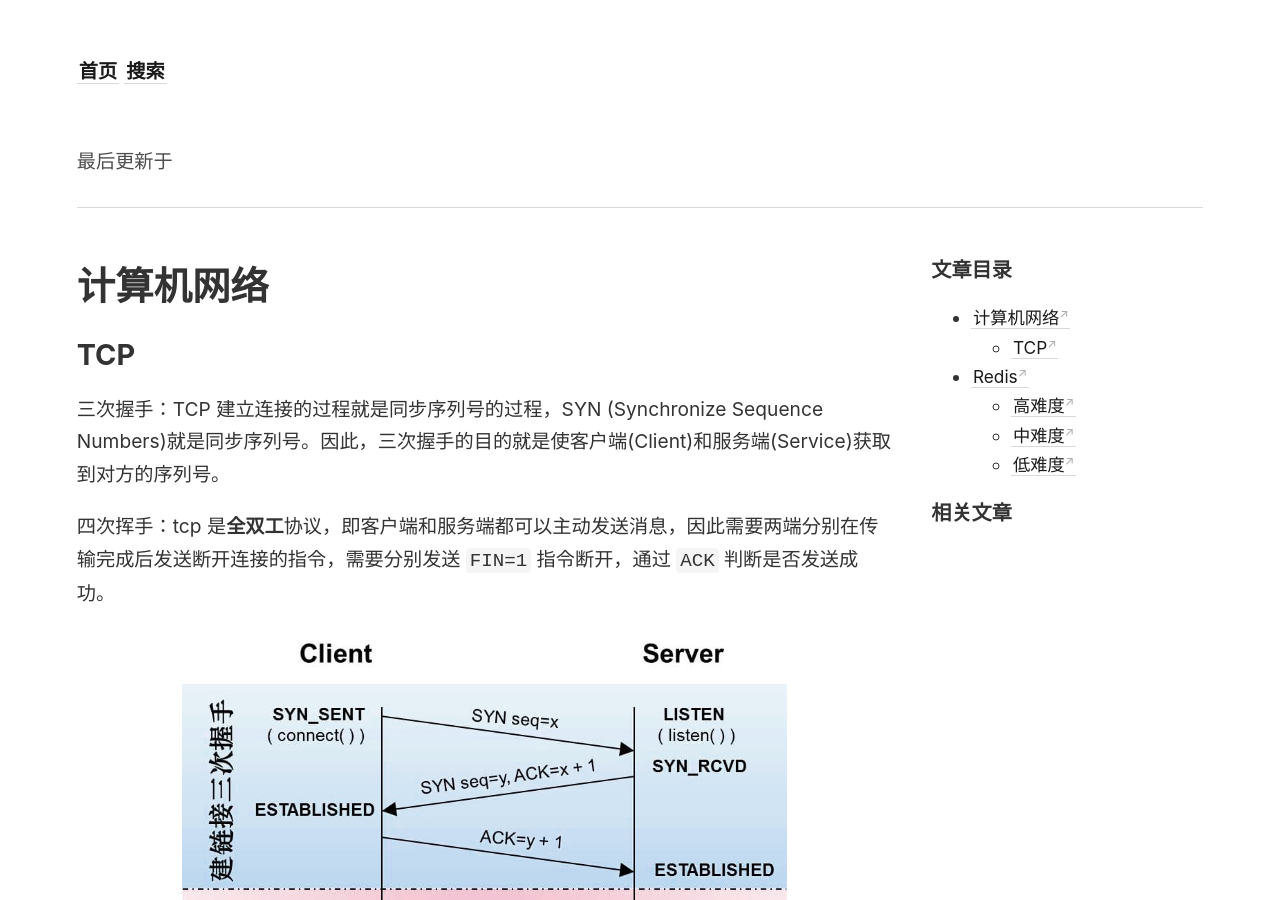
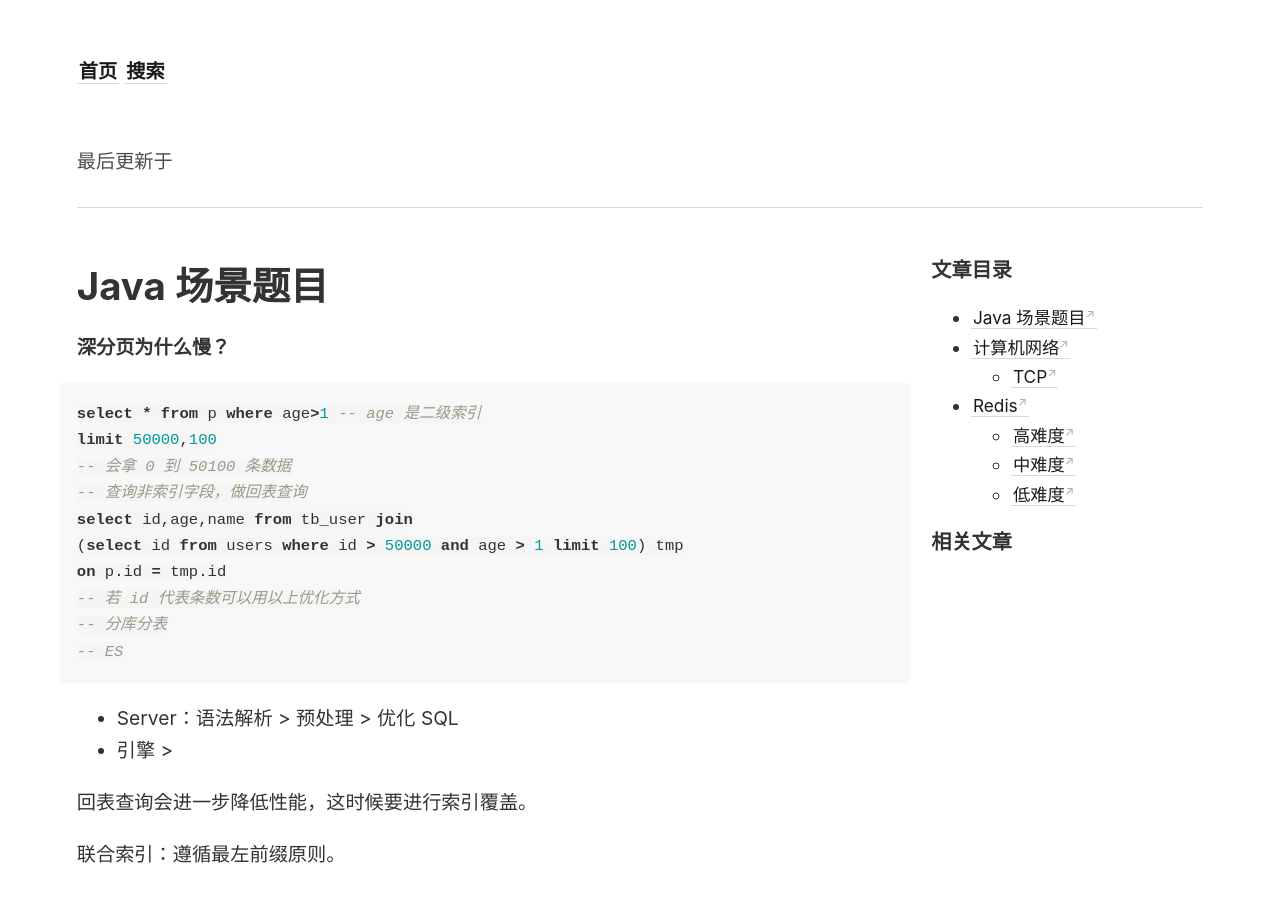
Before and after one commit to wingowen/digital-garden-jekyll, a Jekyll site: the page built from _notes/面试题目整理.md, in a window 1280 px wide and 900 px high. Built offline with Jekyll 4.4.1, drawn with Linux system fonts in a browser that asks for light colours; some of the changed text lies outside the part shown.

Commit message:
vault backup: 2025-04-17 13:52:34

````diff
--- a/_notes/面试题目整理.md
+++ b/_notes/面试题目整理.md
@@ -1,3 +1,57 @@
+# Java 场景题目
+
+**深分页为什么慢？**
+
+```sql
+select * from p where age>1 -- age 是二级索引
+limit 50000,100
+-- 会拿 0 到 50100 条数据
+-- 查询非索引字段，做回表查询
+select id,age,name from tb_user join
+(select id from users where id > 50000 and age > 1 limit 100) tmp
+on p.id = tmp.id
+-- 若 id 代表条数可以用以上优化方式
+-- 分库分表
+-- ES
+```
+
+- Server：语法解析 > 预处理 > 优化 SQL
+- 引擎 >
+
+回表查询会进一步降低性能，这时候要进行索引覆盖。
+
+联合索引：遵循最左前缀原则。
+
+---
+
+**秒杀系统如何设计？**
+
+痛点：流量激增、库存少
+
+CDN（Content Delivery Network，内容分发网络）是一种分布式网络技术，用于将内容缓存到全球范围内的多个服务器上，以提高用户访问速度和可靠性。CDN 服务器是 CDN 网络中的核心组成部分，它们的主要作用是存储和分发静态和动态内容，例如网页、图片、视频、文件等。
+
+Redis 支持使用 Lua 脚本执行原子操作，这使得 Redis 脚本非常适合处理复杂的事务、原子更新和高性能需求的场景。
+
+---
+
+**优化商品类型数据过大问题**
+
+引入 Redis > 引入定时器 > 引入二级缓存 > 开启 Nginx Gzip > 优化 Redis 的存储数据
+
+---
+
+**OOM 的原因**
+- 一次性申请太多对象 > 分多次
+- 资源申请使用完后未释放 > 池
+- 本身资源过小
+
+
+
+
+
+
+
+
 # 计算机网络
 
 ## TCP
````
